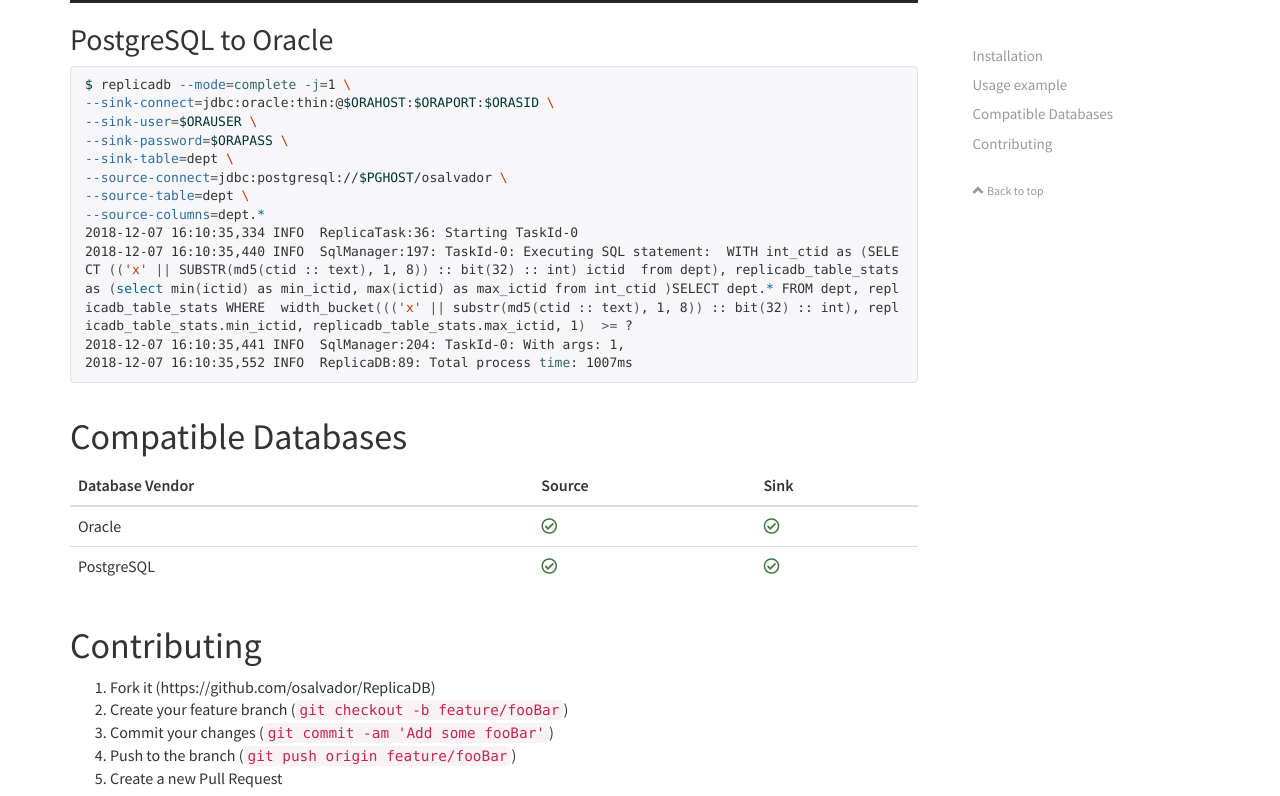
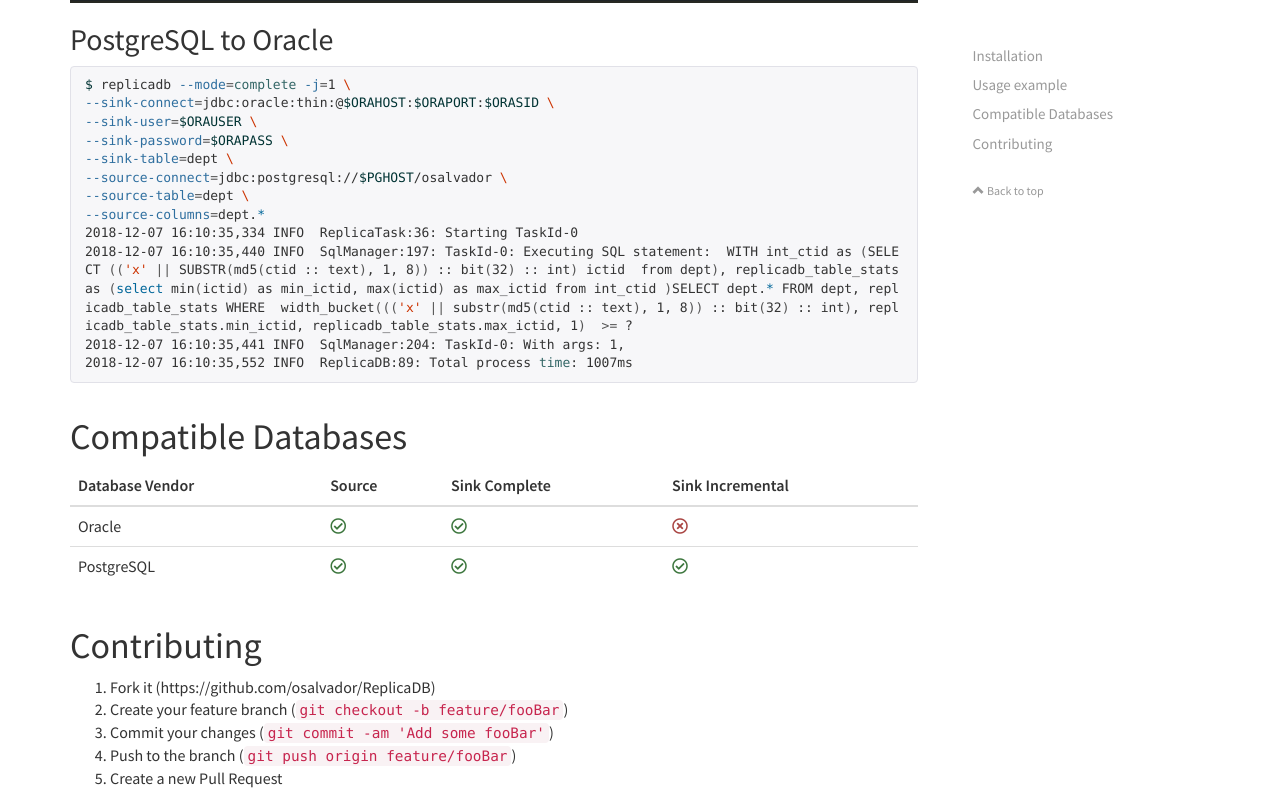
Before and after one commit to osalvador/ReplicaDB, a Jekyll site: the page built from index.md, in a window 1280 px wide and 900 px high, scrolled down 2294 px, cut to the strip 0-796 px from the top of the window. Built offline with Jekyll 4.4.1, drawn with Linux system fonts in a browser that asks for light colours; nearby versions of some CDN libraries; comment, search, counter and statistics services are not loaded.

Commit message:
Update index.md

```diff
--- a/index.md
+++ b/index.md
@@ -87,10 +87,10 @@
 
 {:.table}
 
-| Database Vendor | Source | Sink |
-|----------------|------|--------|
-| Oracle           | <i class="far fa-check-circle text-success"></i> | <i class="far fa-check-circle text-success"></i> |
-| PostgreSQL       | <i class="far fa-check-circle text-success"></i> | <i class="far fa-check-circle text-success"></i> |
+| Database Vendor | Source | Sink Complete | Sink Incremental |
+|-----------------|---------|---------------|------------------|
+| Oracle           | <i class="far fa-check-circle text-success"></i> | <i class="far fa-check-circle text-success"></i> | <i class="far fa-times-circle text-danger"></i> |
+| PostgreSQL       | <i class="far fa-check-circle text-success"></i> | <i class="far fa-check-circle text-success"></i> | <i class="far fa-check-circle text-success"></i> |
 
 
 # Contributing
```
